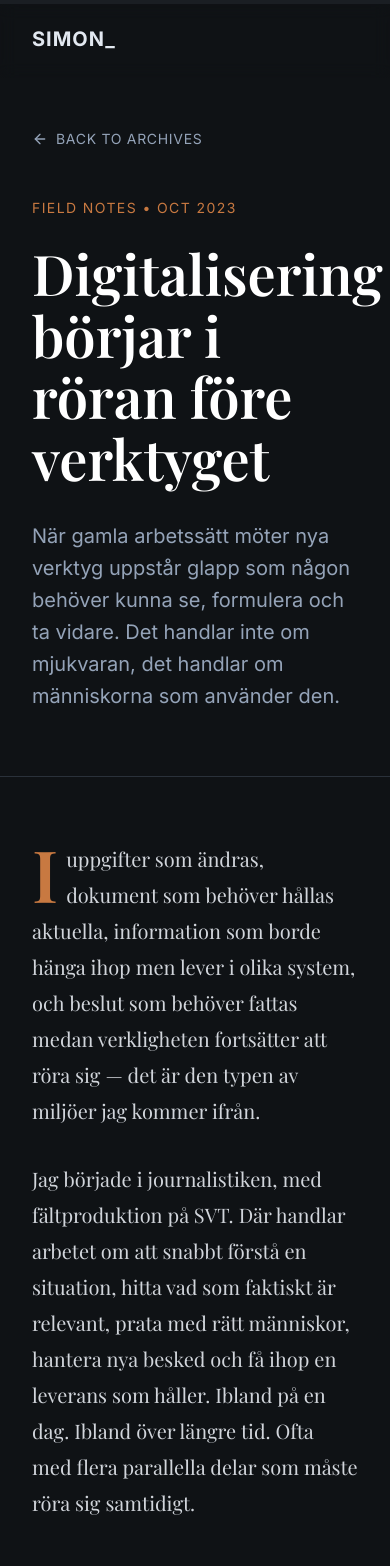
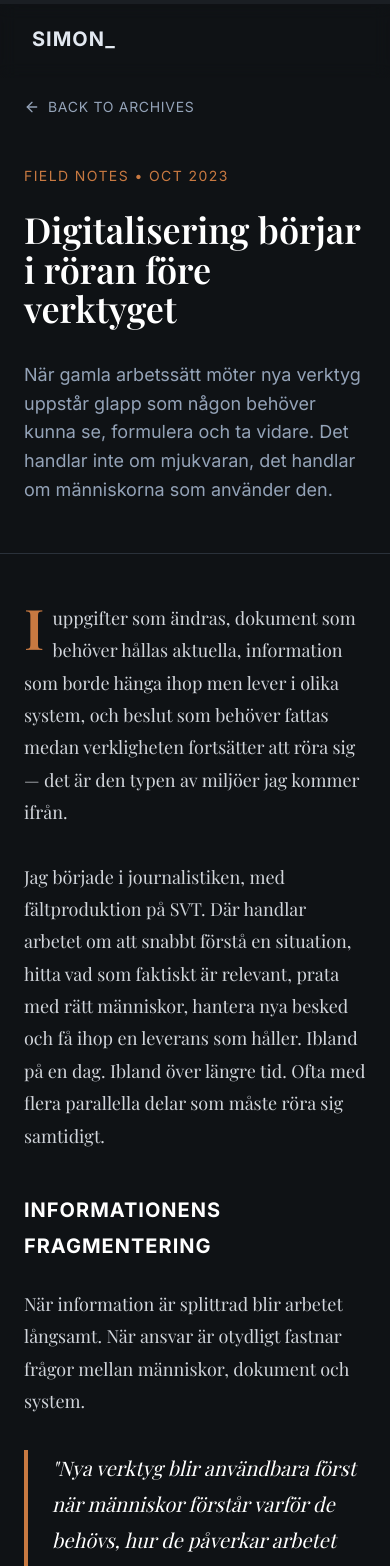
Before and after one commit to itsimonfredlingjack/simon-web, a React (Vite) app: page /publications/1 in a window 390 px wide. Shown: the top 1566 px of the page. Built offline with nearby package versions, Linux system fonts and the light colour scheme; a web font is replaced by a local one.

Commit message:
feat: Add mobile responsiveness for index and article views

```diff
--- a/src/index.css
+++ b/src/index.css
@@ -242,3 +242,38 @@ a {
   color: var(--text-secondary);
   font-size: 0.875rem;
 }
+
+/* Mobile Responsiveness */
+@media (max-width: 768px) {
+  .navbar {
+    padding: 1rem 1.5rem;
+  }
+
+  .nav-links {
+    display: none; /* Hide links on mobile for now, can add a hamburger menu later */
+  }
+
+  .hero-section {
+    padding: 0 1.5rem;
+  }
+
+  .hero-title {
+    font-size: 2.5rem;
+    margin-bottom: 1rem;
+  }
+
+  .hero-subtitle {
+    font-size: 1rem;
+    margin-bottom: 2rem;
+  }
+
+  .content-block {
+    margin: 5vh 1.5rem;
+    padding: 2rem 1.5rem;
+  }
+
+  .pub-grid {
+    padding: 1rem 1.5rem;
+    grid-template-columns: 1fr;
+  }
+}
--- a/src/pages/Article.css
+++ b/src/pages/Article.css
@@ -120,3 +120,38 @@
   border-top: 1px solid var(--border-color);
   text-align: center;
 }
+
+/* Mobile Responsiveness */
+@media (max-width: 768px) {
+  .article-header {
+    padding: 6rem 1.5rem 3rem;
+  }
+
+  .article-title {
+    font-size: 2.25rem;
+  }
+
+  .article-lead {
+    font-size: 1.125rem;
+  }
+
+  .article-content {
+    padding: 3rem 1.5rem 5rem;
+    font-size: 1.125rem;
+  }
+
+  .article-content p:first-of-type::first-letter {
+    font-size: 3.5rem;
+  }
+
+  .article-content h2 {
+    font-size: 1.25rem;
+    margin-top: 2.5rem;
+  }
+
+  .article-content blockquote {
+    font-size: 1.25rem;
+    padding-left: 1.5rem;
+    margin: 2rem 0;
+  }
+}
```
